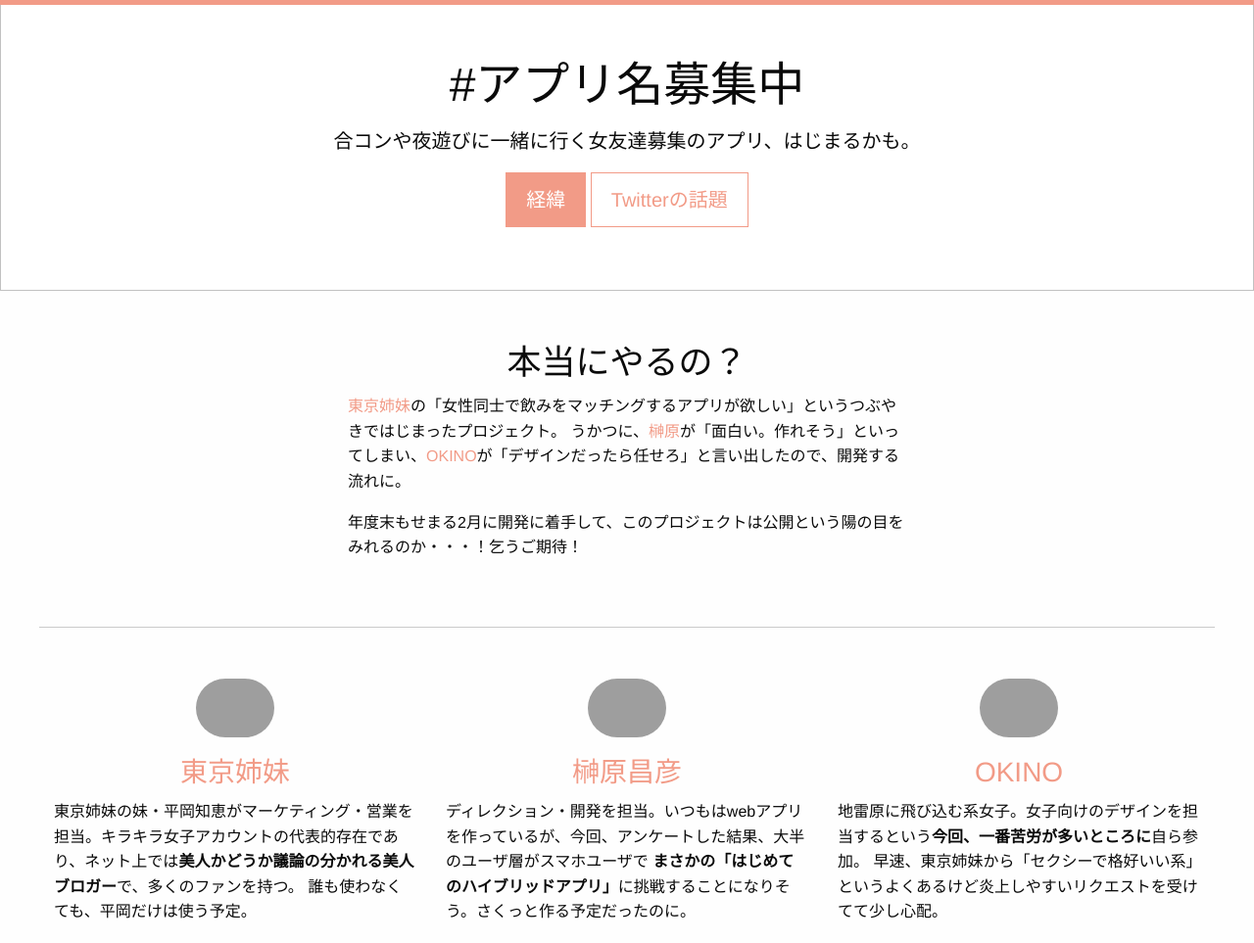
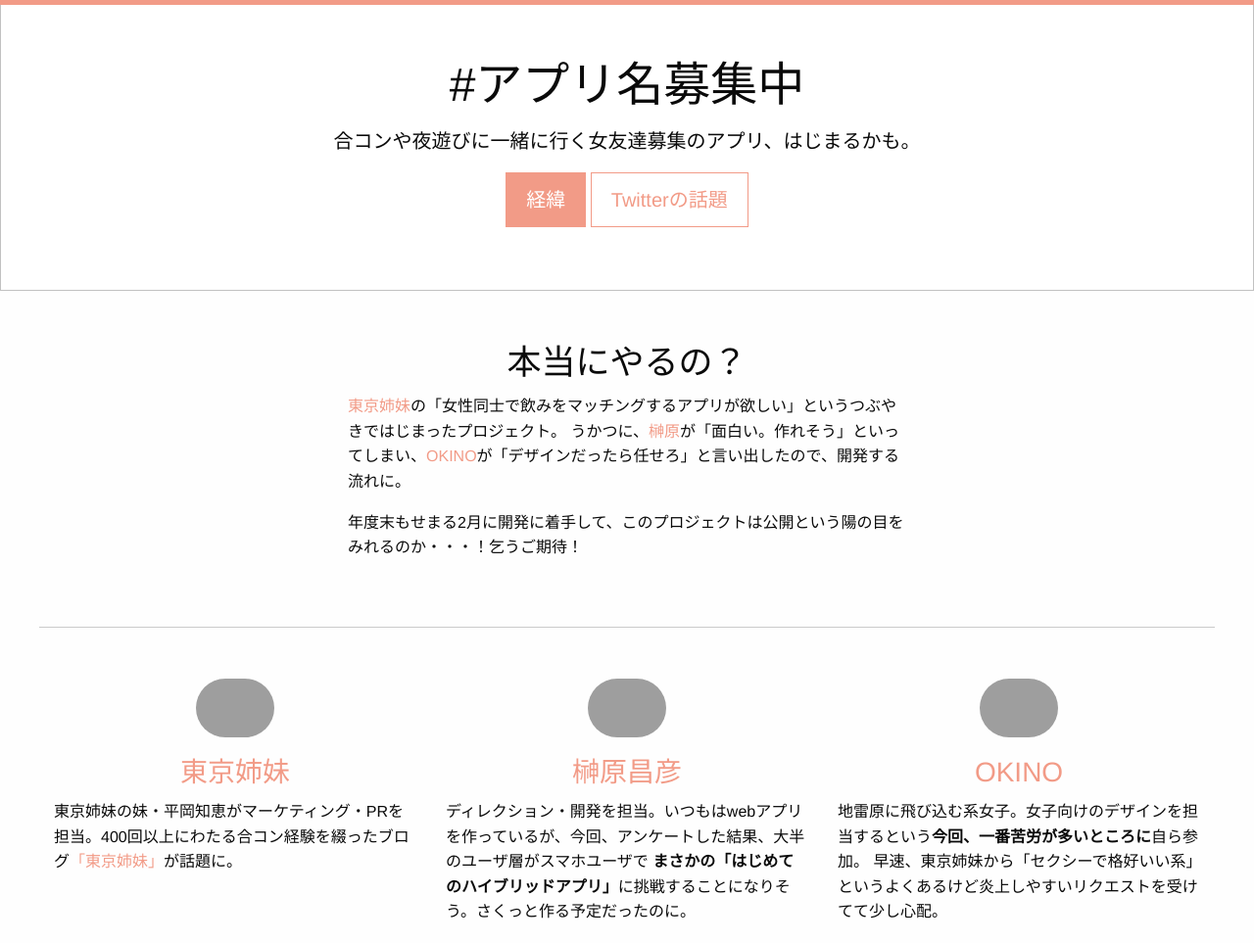
Before and after one commit to tokyosisters/radyapp.github.io, a website: page index.html in a window 1280 px wide. Shown: the top 963 px of the page at 98% size. Drawn offline with Linux system fonts and the light colour scheme; grey boxes are pictures that could not be loaded.

Commit message:
Update index.html

```diff
--- a/index.html
+++ b/index.html
@@ -30,8 +30,7 @@
   <div class="medium-4 columns">
     <div class="text-center"><img class="circle medium circle-icon" src="https://pbs.twimg.com/profile_images/629623609388969984/pCa59nHs.jpg" /></div>
     <h3 class="name text-center"><a href="https://twitter.com/tokyosisters69">東京姉妹</a></h3>
-    <p>東京姉妹の妹・平岡知恵がマーケティング・営業を担当。キラキラ女子アカウントの代表的存在であり、ネット上では<strong>美人かどうか議論の分かれる美人ブロガー</strong>で、多くのファンを持つ。
-      誰も使わなくても、平岡だけは使う予定。</p>
+    <p>東京姉妹の妹・平岡知恵がマーケティング・PRを担当。400回以上にわたる合コン経験を綴ったブログ<a href="http://tokyosister.blog.jp/">「東京姉妹」</a>が話題に。</p>
   </div>
   <div class="medium-4 columns">
     <div class="name text-center"><img class="circle medium circle-icon" src="https://pbs.twimg.com/profile_images/378800000146256046/65ed3d9a0eae1855a44cb37d278559c0.jpeg" /></div>
```
